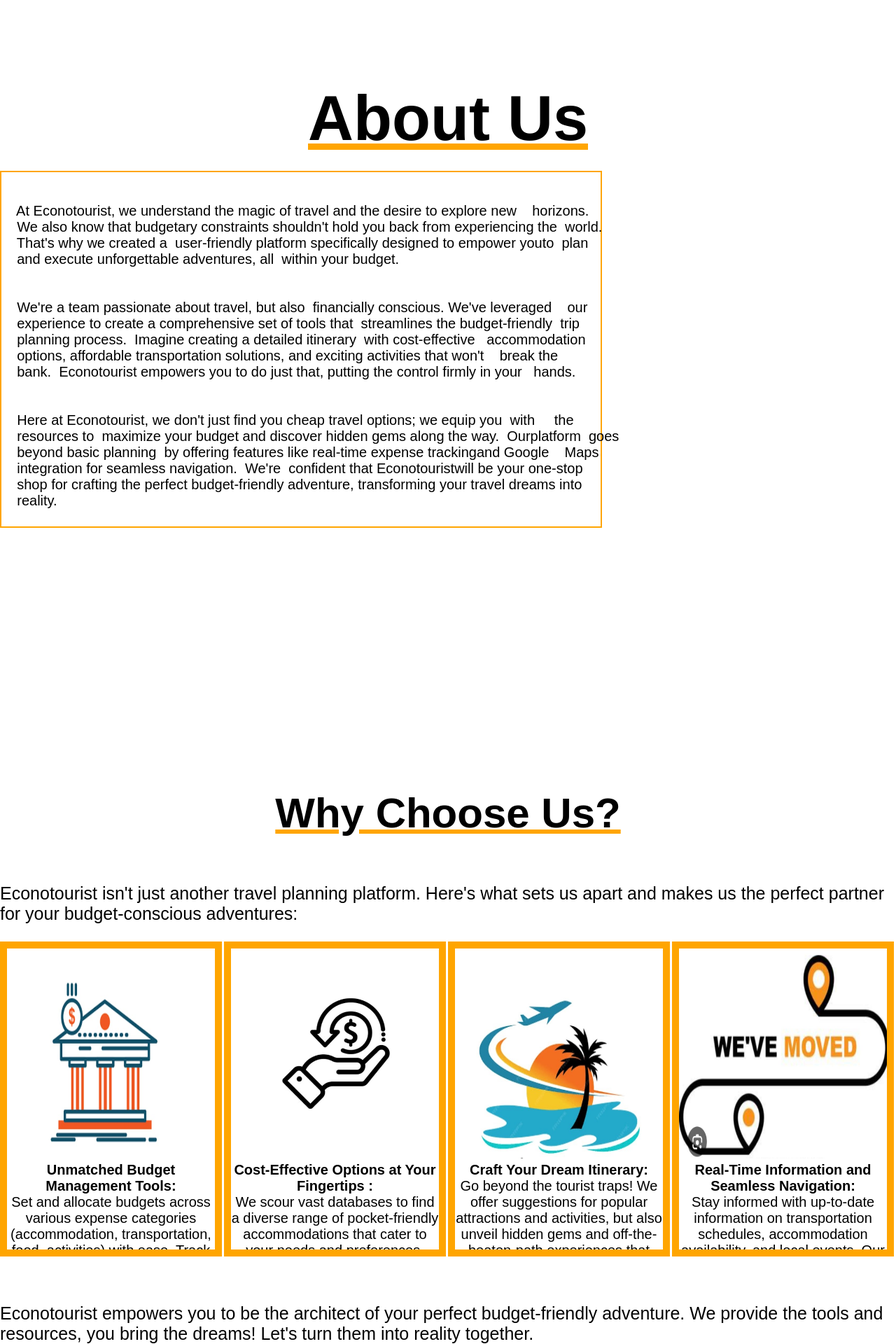
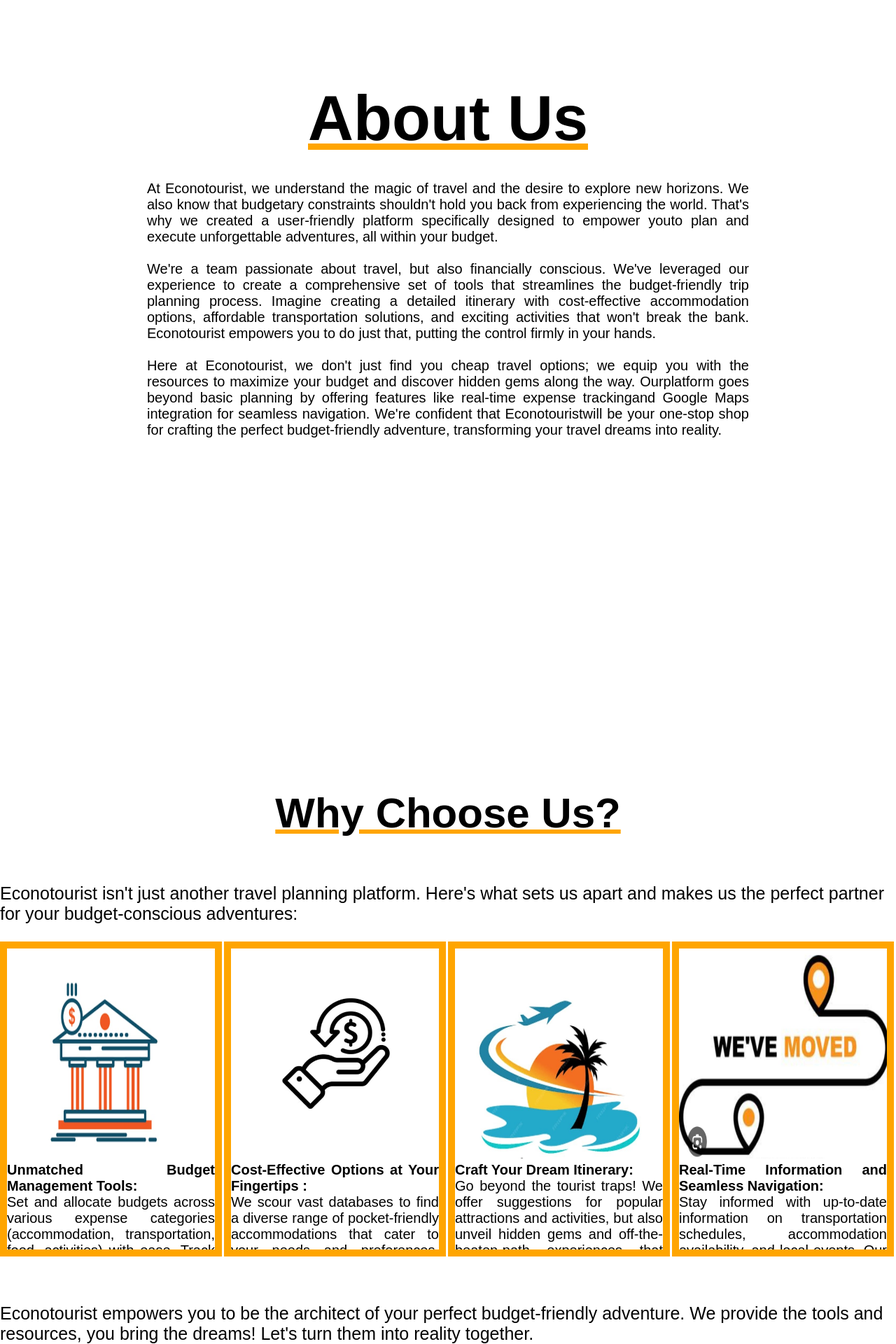
Before and after one commit to TejasD6504/pblproject, a PHP site: page /main.html in a window 1280 px wide. Shown: the part 648-2568 px from the top of the page at 70% size. Run offline with PHP 8.4, Linux system fonts and the light colour scheme.

Commit message:
textalign

```diff
--- a/main.html
+++ b/main.html
@@ -48,25 +48,26 @@
 
         <div class="about_paragrapdh">
             <br>
-            <pre class="para1">
+            <p class="para1">
     At Econotourist, we understand the magic of travel and the desire to explore new    horizons.
     We also know that budgetary constraints shouldn't hold you back from experiencing the  world.
     That's why we created a  user-friendly platform specifically designed to empower youto  plan
     and execute unforgettable adventures, all  within your budget.
+            <br>
             <br>
     We're a team passionate about travel, but also  financially conscious. We've leveraged    our
     experience to create a comprehensive set of tools that  streamlines the budget-friendly  trip
     planning process.  Imagine creating a detailed itinerary  with cost-effective   accommodation
     options, affordable transportation solutions, and exciting activities that won't    break the
     bank.  Econotourist empowers you to do just that, putting the control firmly in your   hands.
-            <br>
+            <br> <br>
     Here at Econotourist, we don't just find you cheap travel options; we equip you  with     the
     resources to  maximize your budget and discover hidden gems along the way.  Ourplatform  goes
     beyond basic planning  by offering features like real-time expense trackingand Google    Maps
     integration for seamless navigation.  We're  confident that Econotouristwill be your one-stop
     shop for crafting the perfect budget-friendly adventure, transforming your travel dreams into
     reality.
-            </pre>
+            </p>
         </div>
     </div>
     </section>
--- a/style.css
+++ b/style.css
@@ -221,35 +221,33 @@ a{
     color: black;
     height: 510px;
     width: 860px;
-    justify-content: space-evenly;
-    border: 2px solid orange;
-
+    position: relative;
+    top: 50%;
+    left: 50%;
+    transform: translate(-50%,-50%);
 }
 
-.para2 {
+/* .para2 {
     display: flex;
     justify-content: center;
     align-items: center;
     color: black;
-}
+} */
 
 
 .para1 {
-    display: flex;
     font-size: 20px;
-
-    align-items: center;
     color: black;
     margin-top: 3%;
-    text-align: justify;
+     text-align: justify;
 }
 
-.para3 {
+/* .para3 {
     display: flex;
     justify-content: center;
     align-items: center;
     color: black;
-}
+} */
 
 /** choose us **/
 
@@ -316,7 +314,7 @@ text-decoration: underline orange;
    border: 10px solid orange;
    font-size: 20px;
    overflow-y: scroll;
-   text-align: center;
+   text-align: justify;
 }
 
 .choseuspara1{
@@ -329,5 +327,4 @@ font-size: 25px;
  .choseusimage{
     width: 300px;
     height: 300px;
-
  }
```
